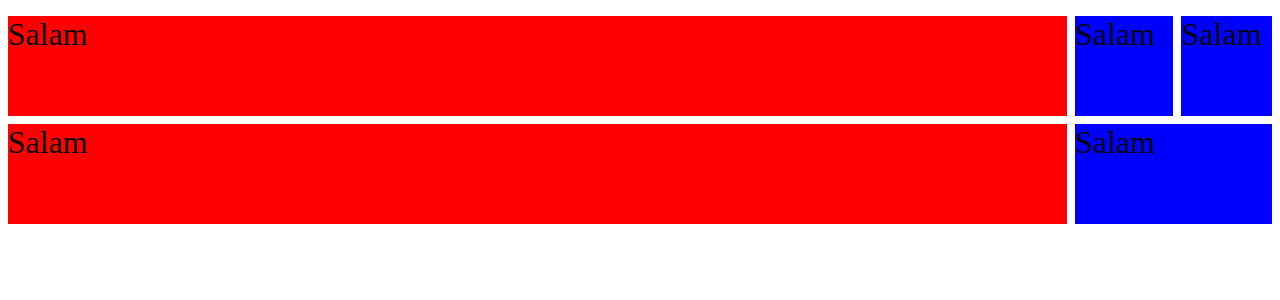
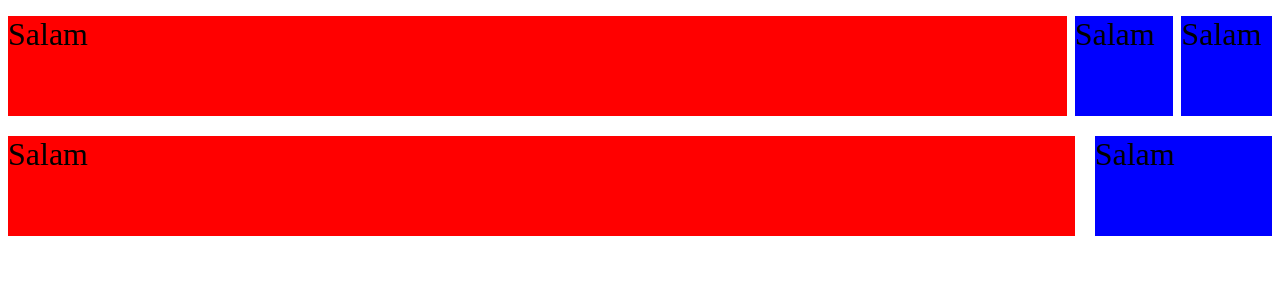
Before and after one commit to alirezatahani/React-Template, a React app: page / in a window 1280 px wide. Shown: the top 300 px of the page. Built offline with nearby package versions, Linux system fonts and the light colour scheme.

Commit message:
fix undefined width and NaN value and implement spacing for cols

```diff
--- a/src/components/grid/content/col/Col.tsx
+++ b/src/components/grid/content/col/Col.tsx
@@ -2,8 +2,12 @@ import * as React from 'react';
 import { StyledCol } from '../../styles/Col.styles';
 import { ColProps } from './col_types';
 
-const Col: React.FC<ColProps> = ({ children, ...rest }: ColProps) => {
-  return <StyledCol {...rest}>{children}</StyledCol>;
+const Col: React.FC<ColProps> = ({ children, spacing, ...rest }: ColProps) => {
+  return (
+    <StyledCol spacing={spacing} {...rest}>
+      {children}
+    </StyledCol>
+  );
 };
 
 export default Col;
--- a/src/components/grid/content/col/col_types.d.ts
+++ b/src/components/grid/content/col/col_types.d.ts
@@ -1,6 +1,9 @@
+import { Spacing } from '../row/row_types';
+
 export interface ColProps {
   children?: React.ReactNode;
   span?: number;
+  spacing?: Spacing | number;
   xs?: number;
   sm?: number;
   md?: number;
--- a/src/components/grid/content/row/Row.tsx
+++ b/src/components/grid/content/row/Row.tsx
@@ -2,17 +2,17 @@ import * as React from 'react';
 import { FlexRow } from '../../styles/Row.styles';
 import { RowProps } from './row_types';
 
-const Row: React.FC<RowProps> = ({
-  children,
-  spacing = 8,
-}: RowProps) => {
-
-  console.log(typeof spacing, spacing, 'spacing')
+const Row: React.FC<RowProps> = ({ children, spacing }: RowProps) => {
+  const childrenWithProps = React.Children.map(children, (child) => {
+    return React.isValidElement(child)
+      ? React.cloneElement(child, {
+          spacing: spacing,
+        })
+      : child;
+  });
   return (
     <div style={{ overflow: 'hidden' }}>
-      <FlexRow spacing={spacing}>
-        {children}
-      </FlexRow>
+      <FlexRow spacing={spacing}>{childrenWithProps}</FlexRow>
     </div>
   );
 };
--- a/src/components/grid/content/row/row_types.d.ts
+++ b/src/components/grid/content/row/row_types.d.ts
@@ -1,4 +1,4 @@
-import { ColumnSpace } from '../col/col_types';
+import * as React from 'react';
 
 type RowProps = {
   children: React.ReactNode;
@@ -11,6 +11,6 @@ type Spacing = {
   lg?: number;
   xl?: number;
 };
-type RowStyleProps = {
+export type RowStyleProps = {
   spacing?: number | Spacing;
 };
--- a/src/components/grid/styles/Col.styles.tsx
+++ b/src/components/grid/styles/Col.styles.tsx
@@ -1,13 +1,34 @@
 import styled from 'styled-components';
 import { ColProps } from '../content/col/col_types';
 import { devices } from '../utils/constants';
-import { calculateWidth } from '../utils/utils';
+import { calculateColPadding, calculateWidth } from '../utils/utils';
 
 export const StyledCol = styled.div<ColProps>`
   ${({ span, xs }) => (span ? calculateWidth(span) : calculateWidth(xs))};
 
-  padding-left: 8px;
-  padding-top: 8px;
+  ${({ spacing }) => {
+    if (typeof spacing === 'number') {
+      return `${calculateColPadding(spacing)};`;
+    } else {
+      return `
+      @media ${devices.xs} {
+        ${calculateColPadding(spacing.xs)};
+        }
+  @media ${devices.sm} {
+    ${calculateColPadding(spacing.sm)};
+  }
+  @media ${devices.md} {
+    ${calculateColPadding(spacing.md)};
+  }
+  @media ${devices.lg} {
+    ${calculateColPadding(spacing.lg)};
+  }
+  @media ${devices.xl} {
+    ${calculateColPadding(spacing.xl)};
+  }
+      `;
+    }
+  }}
 
   @media ${devices.xs} {
     ${({ xs }) => calculateWidth(xs)};
--- a/src/components/grid/styles/Row.styles.tsx
+++ b/src/components/grid/styles/Row.styles.tsx
@@ -1,12 +1,11 @@
 import styled from 'styled-components';
 import { devices } from '../utils/constants';
 import { RowStyleProps } from '../content/row/row_types';
-import { calculateRowMargin, calculateGutterPadding } from '../utils/utils';
+import { calculateRowMargin } from '../utils/utils';
 
 export const FlexRow = styled.div<RowStyleProps>`
   display: flex;
   flex-wrap: wrap;
-
   ${({ spacing }) => {
     if (typeof spacing === 'number') {
       return `
@@ -16,19 +15,19 @@ export const FlexRow = styled.div<RowStyleProps>`
     } else {
       return `
         @media ${devices.xs} {
-          ${spacing.xs && calculateRowMargin(spacing.xs)}
+          ${(spacing.xs && calculateRowMargin(spacing.xs)) || ''}
         }
         @media ${devices.sm} {
-          ${spacing.sm && calculateRowMargin(spacing.sm)}
+          ${(spacing.sm && calculateRowMargin(spacing.sm)) || ''}
         }
         @media ${devices.md} {
-          ${spacing.md && calculateRowMargin(spacing.md)}
+          ${(spacing.md && calculateRowMargin(spacing.md)) || ''}
         }
         @media ${devices.lg} {
-         ${spacing.lg && calculateRowMargin(spacing.lg)}
+         ${(spacing.lg && calculateRowMargin(spacing.lg)) || ''}
         }
         @media ${devices.xl} {
-         ${spacing.xl && calculateRowMargin(spacing.xl)}
+         ${(spacing.xl && calculateRowMargin(spacing.xl)) || ''}
         }
       `;
     }
--- a/src/components/grid/utils/constants.ts
+++ b/src/components/grid/utils/constants.ts
@@ -11,5 +11,5 @@ export const devices = {
   sm: `(min-width: ${sizes.sm})`,
   md: `(min-width: ${sizes.md})`,
   lg: `(min-width: ${sizes.lg})`,
-  xl: `(min-width: ${sizes.lg})`,
+  xl: `(min-width: ${sizes.xl})`,
 };
--- a/src/components/grid/utils/utils.ts
+++ b/src/components/grid/utils/utils.ts
@@ -1,9 +1,15 @@
-const calculateWidth = (num: number) => `flex: 0 1 ${(num * 100) / 12}%`;
+const calculateWidth = (num: number) =>
+  num
+    ? `
+flex: 0 0 ${(num * 100) / 12}%;
+max-width: ${(num * 100) / 12}%;
+`
+    : '';
 
-const calculateGutterPadding = (value: number) => {
+const calculateColPadding = (value: number) => {
   return `
-  padding-left:${value * 0.5}rem;
-  padding-right:${value * 0.5}rem;
+  padding-left:${value}px;
+  padding-top:${value}px;
   `;
 };
 const calculateRowMargin = (value: number) => {
@@ -13,4 +19,4 @@ const calculateRowMargin = (value: number) => {
   `;
 };
 
-export { calculateWidth, calculateGutterPadding, calculateRowMargin };
+export { calculateWidth, calculateColPadding, calculateRowMargin };
--- a/src/index.tsx
+++ b/src/index.tsx
@@ -45,7 +45,7 @@ const App: React.FC = () => {
           </div>
         </Col>
       </Row>
-      <Row spacing={8}>
+      <Row spacing={20}>
         <Col xs={12} sm={6} md={8} lg={10}>
           <div
             style={{
```
